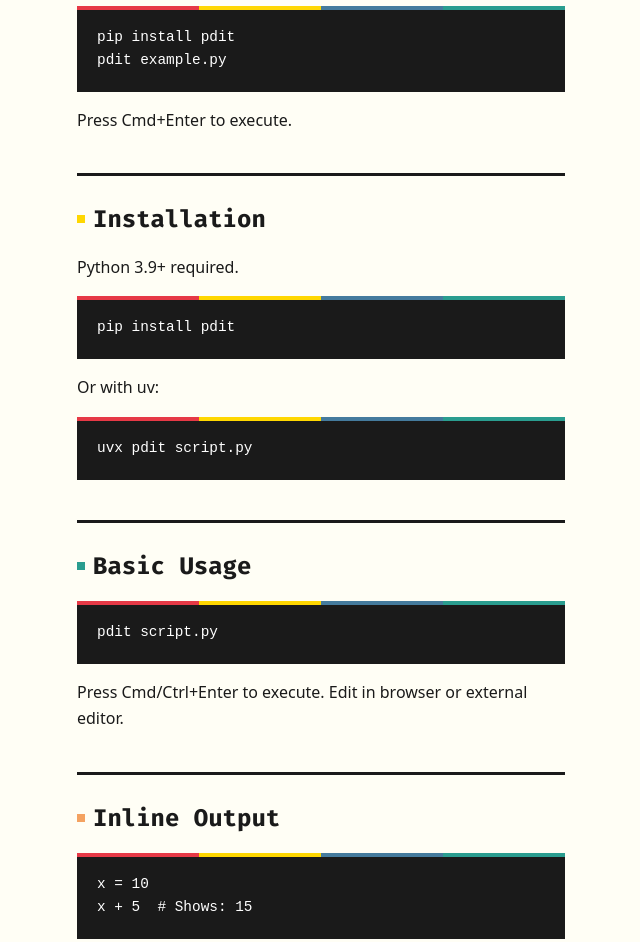
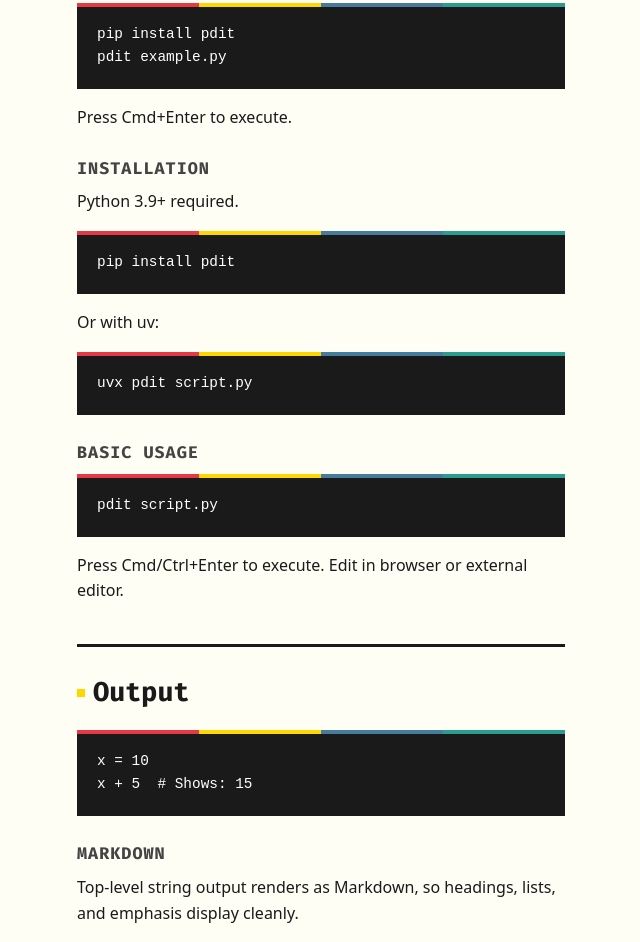
Before and after one commit to vangberg/pdit, an Astro site in the folder www/: page /manual in a window 1280 px wide. Shown: the part 521-1463 px from the top of the page, without its empty margins (195-835 px from the left). Built offline with nearby package versions, Linux system fonts and the light colour scheme; Astro itself is replaced by a stand-in of ours.

Commit message:
manual: structure

```diff
--- a/www/src/pages/manual.astro
+++ b/www/src/pages/manual.astro
@@ -46,17 +46,17 @@ import Layout from '../layouts/Layout.astro';
 pdit example.py</code></pre>
       <p>Press Cmd+Enter to execute.</p>
 
-      <h2 id="installation">Installation</h2>
+      <h3 id="installation">Installation</h3>
       <p>Python 3.9+ required.</p>
       <pre><code>pip install pdit</code></pre>
       <p>Or with uv:</p>
       <pre><code>uvx pdit script.py</code></pre>
 
-      <h2 id="basic-usage">Basic Usage</h2>
+      <h3 id="basic-usage">Basic Usage</h3>
       <pre><code>pdit script.py</code></pre>
       <p>Press Cmd/Ctrl+Enter to execute. Edit in browser or external editor.</p>
 
-      <h2 id="output">Inline Output</h2>
+      <h2 id="output">Output</h2>
       <pre><code>x = 10
 x + 5  # Shows: 15</code></pre>
       <h3 id="markdown">Markdown</h3>
@@ -68,10 +68,10 @@ x + 5  # Shows: 15</code></pre>
       <h3 id="ipython-display">IPython display</h3>
       <p>IPython display objects also render inline; see <a href="https://ipython.readthedocs.io/en/latest/api/generated/IPython.display.html">IPython.display</a> for details.</p>
 
-      <h2 id="dataframes">DataFrames</h2>
+      <h3 id="dataframes">DataFrames</h3>
       <p>Pandas and Polars DataFrames render as tables automatically.</p>
 
-      <h2 id="plots">Plots</h2>
+      <h3 id="plots">Plots</h3>
       <p>Matplotlib figures display inline. Call plt.show().</p>
 
       <h2 id="questions">Common Questions</h2>
@@ -176,6 +176,10 @@ x + 5  # Shows: 15</code></pre>
     font-size: 1.1rem;
   }
   h2 {
+    font-size: 1.7rem;
+    font-weight: 800;
+    letter-spacing: -0.01em;
+    margin-top: 2.5rem;
     padding-top: 1.5rem;
     border-top: 3px solid #1a1a1a;
   }
@@ -186,7 +190,13 @@ x + 5  # Shows: 15</code></pre>
     padding-top: 0;
   }
   h3 {
-    font-size: 1.2rem;
+    font-size: 1.05rem;
+    font-weight: 700;
+    text-transform: uppercase;
+    letter-spacing: 0.06em;
+    color: #444;
+    margin-top: 1.5rem;
+    margin-bottom: 0.5rem;
   }
   ul, ol {
     padding-left: 1.5rem;
```
